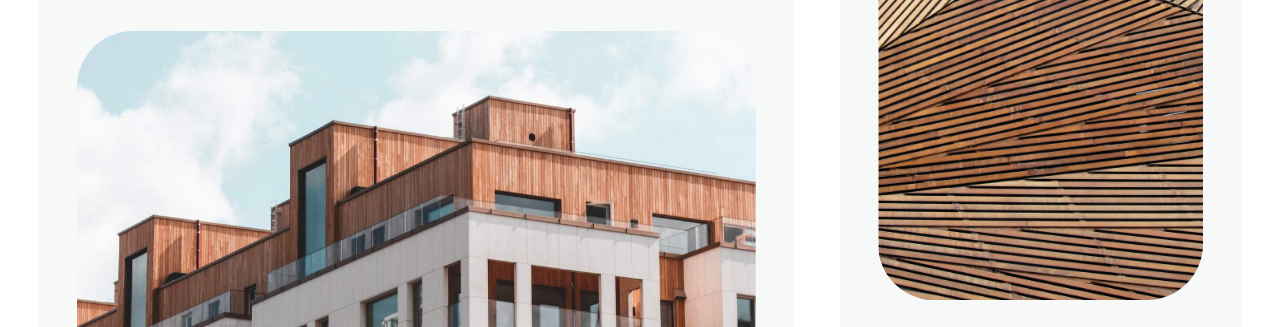
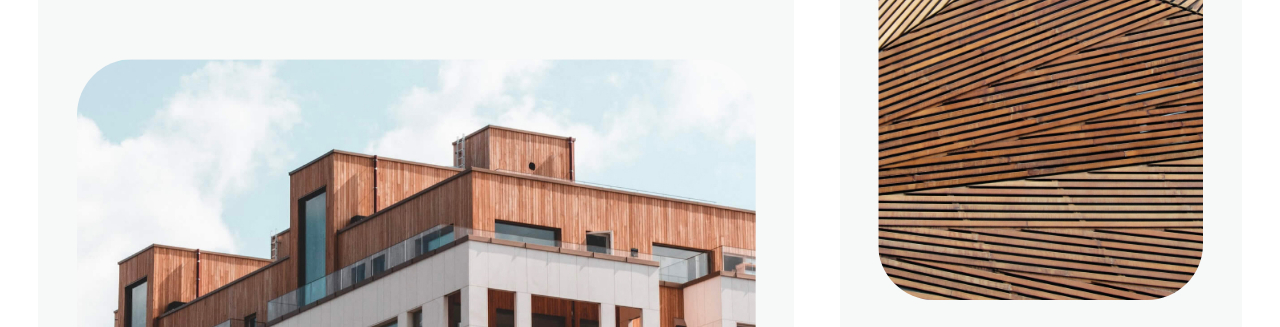
Before and after one commit to FilosofiaJulia/hutly, a plain HTML site: page index.html in a window 1280 px wide. Shown: the part 473-800 px from the top of the page. Drawn offline with Linux system fonts and the light colour scheme.

Commit message:
chande styles of two block

```diff
--- a/styles/style.css
+++ b/styles/style.css
@@ -72,6 +72,9 @@ body {
     background-color: var(--light);
     border-radius: 80px;
     box-sizing: border-box;
+    display: flex;
+    flex-direction: column;
+    justify-content: space-between;
 }
 
 .about__item_big {
@@ -97,6 +100,7 @@ body {
     letter-spacing: clamp(-0.2px, 3vw, -0.4px);
     line-height: 1.18;
     margin-top: clamp(18px, 3vw, 58px);
+    margin-bottom: 0;
 }
 
 .about__cover {
```
